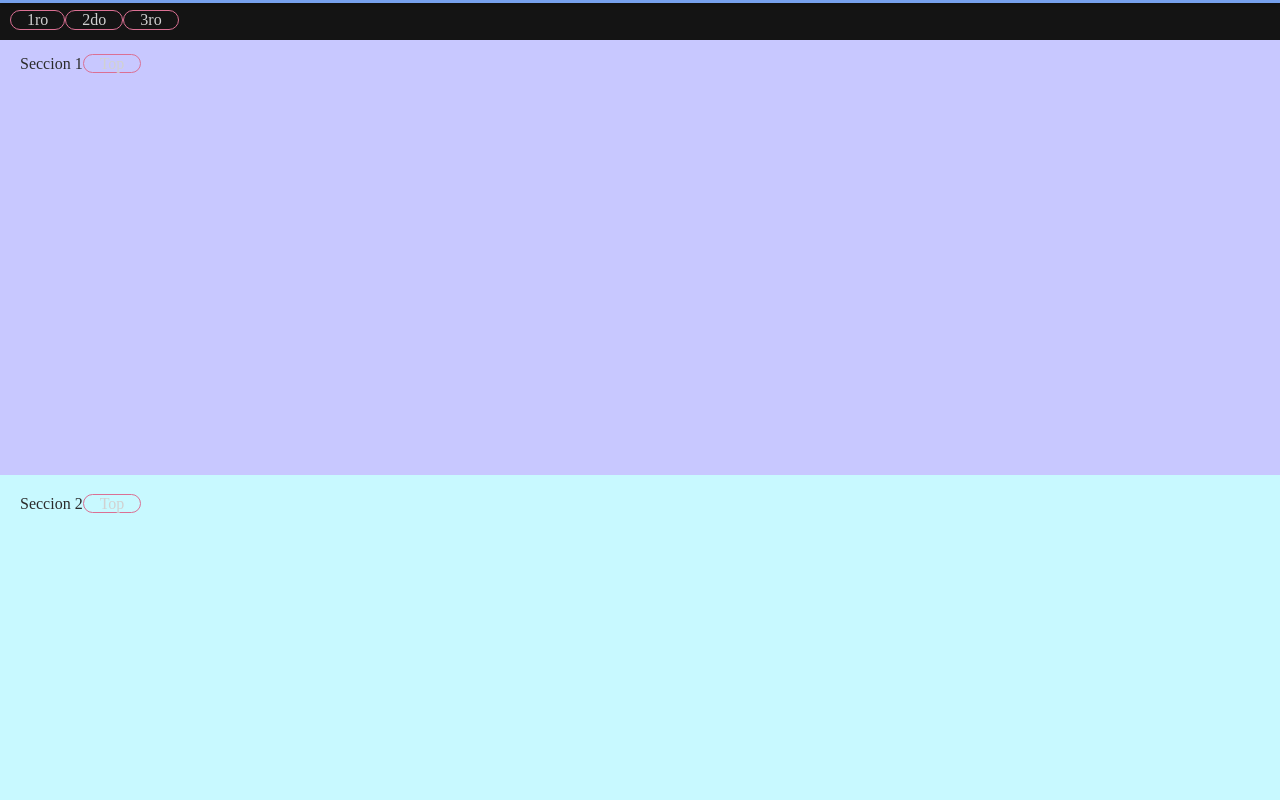
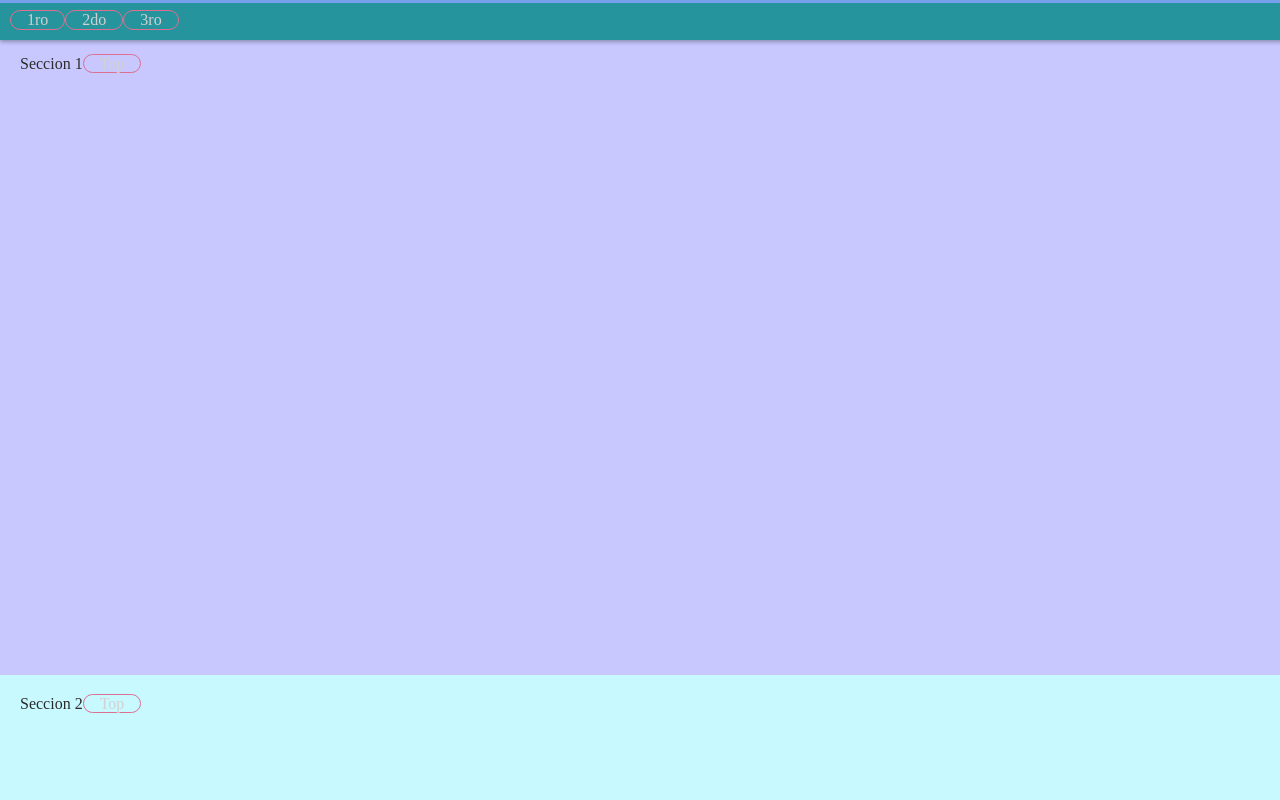
Before and after one commit to RaiVel/smoothScroll, a Next.js app: page / in a window 1280 px wide. Shown: the top 800 px of the page. Built offline with nearby package versions, Linux system fonts and the light colour scheme.

Commit message:
smooth to specific div

```diff
--- a/components/navBar.js
+++ b/components/navBar.js
@@ -1,15 +1,15 @@
 
-const navBar = () => (
+const navBar = ({ refFirst, refSecond, refThird, goToSection }) => (
     <div className ="navbar">
         <ul>
-            <li>
-                <a href="#first" as="/">1ro</a>
+            <li onClick = {() => goToSection(refFirst)}>
+                <a>1ro</a>
             </li>
-            <li>
-                <a href="#second" as="/">2do</a>
+            <li onClick ={() => goToSection(refSecond)}>
+                <a>2do</a>
             </li>
-            <li>
-                <a href="#third" as="/">3ro</a>
+            <li onClick={() => goToSection(refThird)}>
+                <a>3ro</a>
             </li>
         </ul>
     </div>
--- a/pages/index.js
+++ b/pages/index.js
@@ -1,6 +1,6 @@
 import NavBar from "../components/navBar";
 import ProgressIndicator from "../components/ProgressIndicator";
-import React, { useEffect, useState } from "react";
+import React, { useEffect, useState, useRef } from "react";
 import { useWindowScroll, useWindowSize } from "react-use";
 
 const page = () => {
@@ -10,28 +10,46 @@ const page = () => {
     const [ visible, setVisiblity ] = useState(false);
     const [ percent, setPercent ] = useState(0);
 
+    const refFirst = useRef(null);
+    const refSecond = useRef(null);
+    const refThird = useRef(null);
+
+    // browser code
+    const goToSection = (component) => {
+        console.log("click goToSection")
+        console.log({component})
+        if (typeof window !== "undefined") {
+            window.scrollTo({
+                top: component.current?.offsetTop ? (component.current.offsetTop - 23) : 0,
+                behavior: "smooth"
+            })
+        }
+    }
+
     useEffect(() => {
         const {scrollHeight, clientHeight} = document.documentElement;
-        console.log({scrollHeight, clientHeight})
-        const windowsHeight = document.documentElement.scrollHeight - document.documentElement.clientHeight;
+        const windowsHeight = scrollHeight - clientHeight;
         setPercent(100 * pageYOffset/windowsHeight)
     }, [pageYOffset])
 
     return (
-            // https://www.youtube.com/watch?v=Dz6Sg630I8M
-            //SMOOTH SCROLL REACT
         <div className="content">
             <ProgressIndicator percent={percent} />
-            <NavBar/>
-            <div className="sites first" id="first">
+            <NavBar
+                refFirst = {refFirst}
+                refSecond = {refSecond}
+                refThird = {refThird}
+                goToSection = {goToSection}
+            />
+            <div className="sites first" ref={refFirst}>
                 Seccion 1
                 <a href="#" as="/">Top</a>
             </div>
-            <div className="sites second" id="second">
+            <div className="sites second" ref={refSecond}>
                 Seccion 2
                 <a href="#" as="/">Top</a>
             </div>
-            <div className="sites third" id="third">
+            <div className="sites third" ref={refThird}>
                 Seccion 3
                 <a href="#" as="/">Top</a>
             </div>
--- a/styles.css
+++ b/styles.css
@@ -11,7 +11,8 @@ body{
     padding: 10px;
     width:100%;
     height: 20px;
-    background-color: rgb(20, 20, 20);
+    background-color: rgb(38, 148, 156);
+    box-shadow: 0 2px 4px rgba(0, 0, 0, 0.3);
 }
 
 ul{
@@ -43,7 +44,7 @@ a{
 
 .sites {
     display: block;
-    height: 400px;
+    height: 600px;
     padding: 20px;
     /* margin: 0px; */
 }
@@ -81,11 +82,9 @@ div.third {
     top: 0;
     left: 0;
     z-index: 99;
-    box-shadow: 0 2px 4px rgba(0, 0, 0, 0.3);
 }
 
 .percent-progress{
     height: 100%;
     background-color: rgb(54, 119, 240);
-
 }
```
